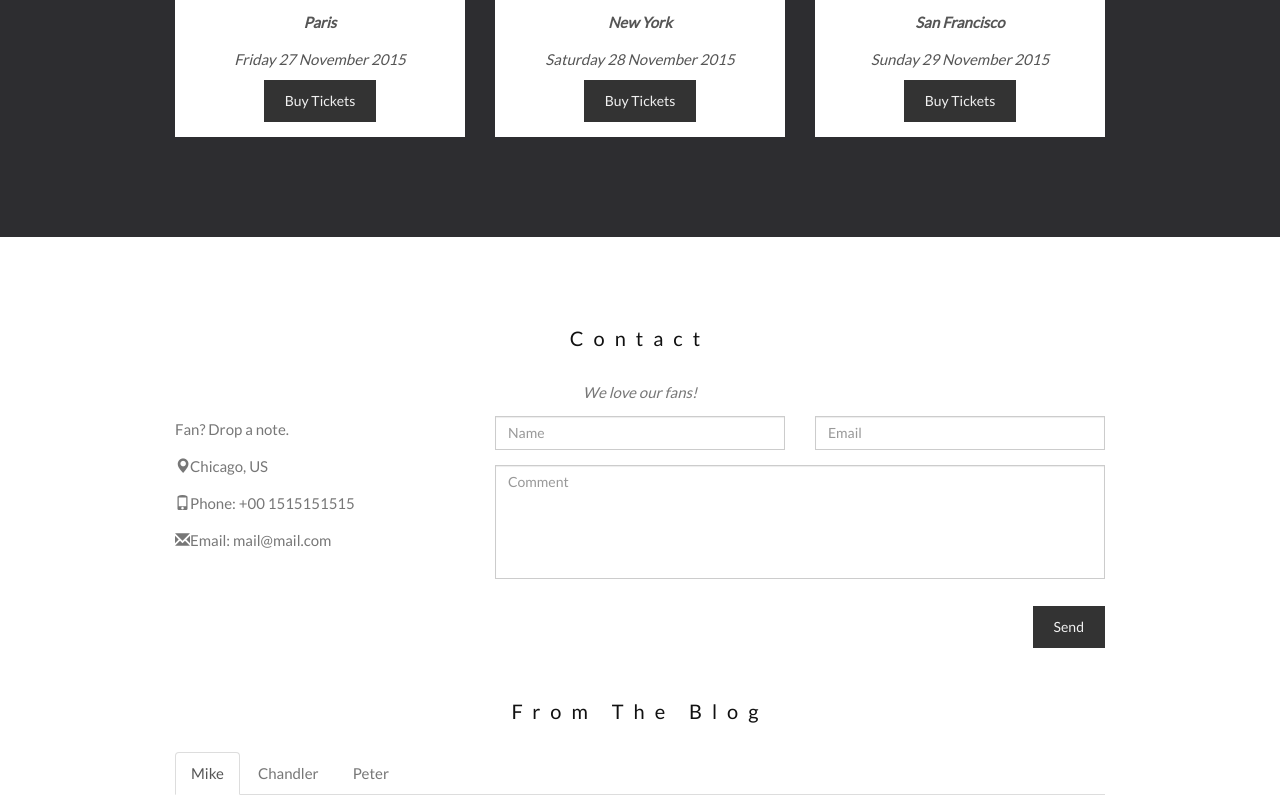
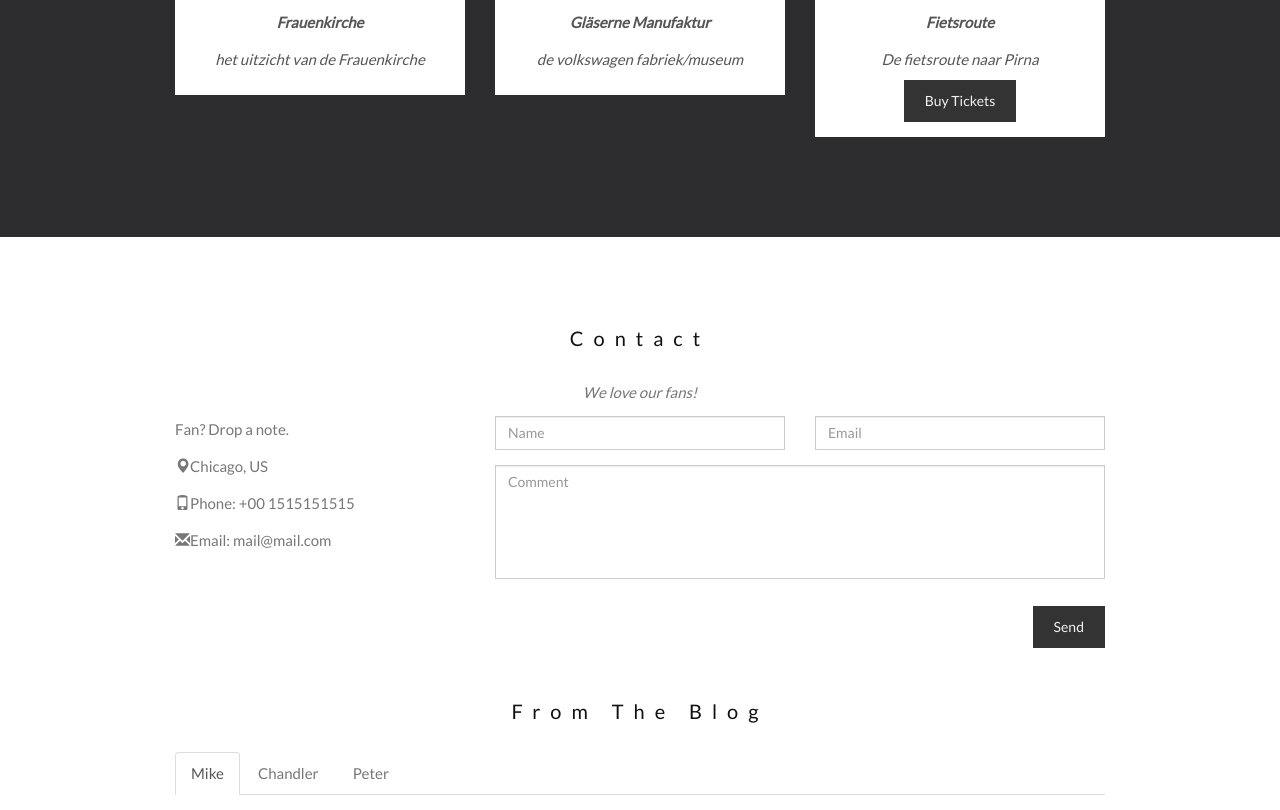
Before and after one commit to svenm77/Werkweek, a plain HTML site: page index.html in a window 1280 px wide. Shown: the part 2072-2882 px from the top of the page. Drawn offline with nearby package versions, Linux system fonts and the light colour scheme; files whose address does not match are found by name.

Commit message:
Update index.html

```diff
--- a/index.html
+++ b/index.html
@@ -281,24 +281,22 @@
       <div class="col-sm-4">
         <div class="thumbnail">
           <img src="paris.jpg" alt="Paris" width="400" height="300">
-          <p><strong>Paris</strong></p>
-          <p>Friday 27 November 2015</p>
-          <button class="btn" data-toggle="modal" data-target="#myModal">Buy Tickets</button>
+          <p><strong>Frauenkirche</strong></p>
+          <p>het uitzicht van de Frauenkirche</p>
         </div>
       </div>
       <div class="col-sm-4">
         <div class="thumbnail">
           <img src="newyork.jpg" alt="New York" width="400" height="300">
-          <p><strong>New York</strong></p>
-          <p>Saturday 28 November 2015</p>
-          <button class="btn" data-toggle="modal" data-target="#myModal">Buy Tickets</button>
+          <p><strong>Gläserne Manufaktur</strong></p>
+          <p>de volkswagen fabriek/museum</p>
         </div>
       </div>
       <div class="col-sm-4">
         <div class="thumbnail">
           <img src="sanfran.jpg" alt="San Francisco" width="400" height="300">
-          <p><strong>San Francisco</strong></p>
-          <p>Sunday 29 November 2015</p>
+          <p><strong>Fietsroute</strong></p>
+          <p>De fietsroute naar Pirna</p>
           <button class="btn" data-toggle="modal" data-target="#myModal">Buy Tickets</button>
         </div>
       </div>
```
